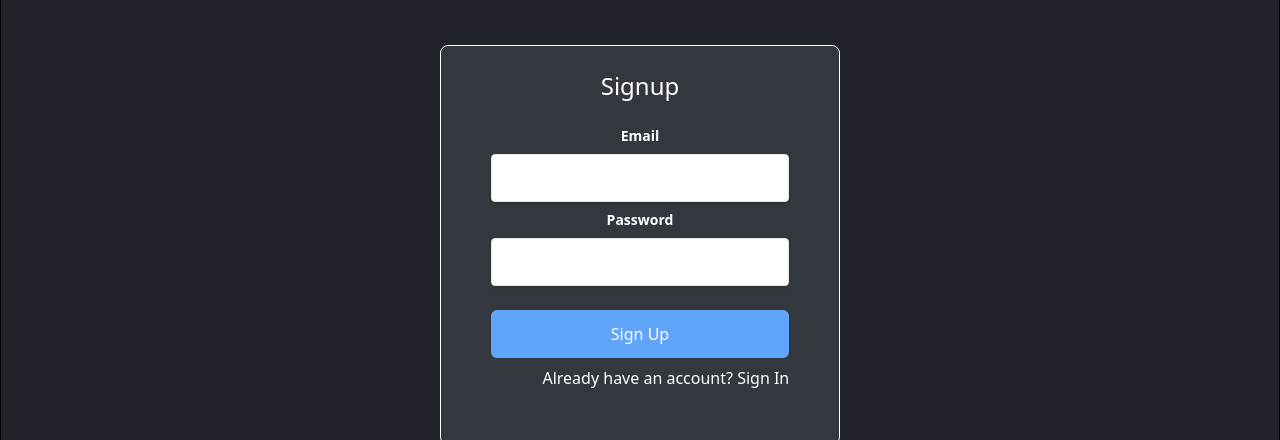
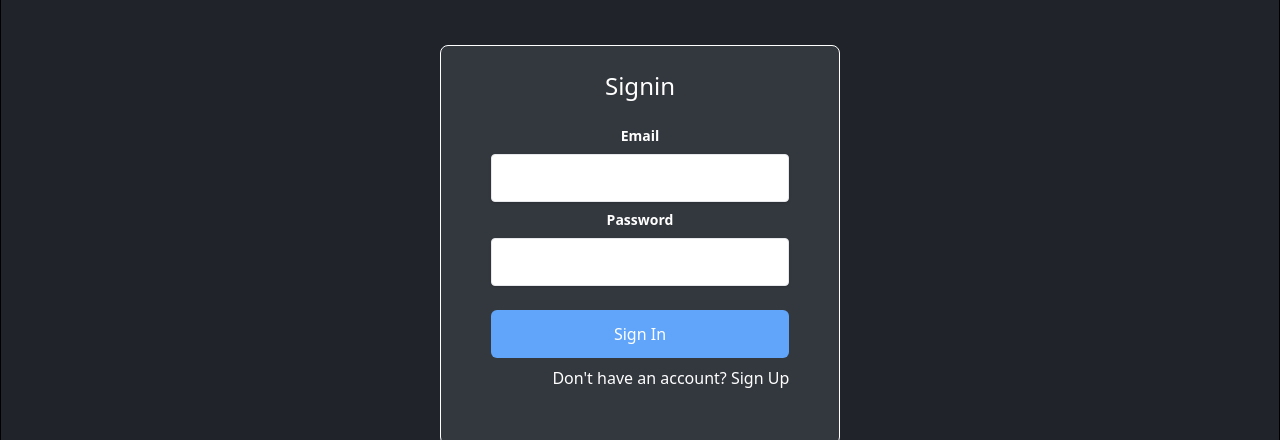
Before and after one commit to krisf451/phoenix-capital-assesment, a React (Create React App) app in the folder frontend/: page /auth in a window 1280 px wide. Shown: the part 220-660 px from the top of the page. Built offline with nearby package versions, Linux system fonts and the light colour scheme.

Commit message:
feat: private routes added, only logged in users can see owner/holding data or the home page

```diff
--- a/frontend/src/App.js
+++ b/frontend/src/App.js
@@ -1,11 +1,18 @@
 import React from "react";
 import { Toaster } from "react-hot-toast";
-import { Routes, Route } from "react-router-dom";
+import { Routes, Route, Navigate } from "react-router-dom";
 import { useStateContext } from "./context/StateContext";
-import { Navbar, Home, Auth, Owners, LandHoldings } from "./components";
+import {
+  Navbar,
+  Home,
+  Auth,
+  Owners,
+  LandHoldings,
+  PrivateRoute,
+} from "./components";
 
 const App = () => {
-  const { mode } = useStateContext();
+  const { mode, authData } = useStateContext();
   return (
     <div
       className={`min-h-screen max-w-7xl mx-auto w-full border border-black ${
@@ -15,10 +22,16 @@ const App = () => {
       <Toaster />
       <Navbar />
       <Routes>
-        <Route path="/" element={<Home />} />
-        <Route path="/auth" element={<Auth />} />
-        <Route path="/landHoldings" element={<LandHoldings />} />
-        <Route path="/owners" element={<Owners />} />
+        <Route path="/" element={<PrivateRoute component={Home} />} />
+        <Route
+          path="/auth"
+          element={authData === null ? <Auth /> : <Navigate to="/" replace />}
+        />
+        <Route
+          path="/landHoldings"
+          element={<PrivateRoute component={LandHoldings} />}
+        />
+        <Route path="/owners" element={<PrivateRoute component={Owners} />} />
       </Routes>
     </div>
   );
--- a/frontend/src/components/Auth.js
+++ b/frontend/src/components/Auth.js
@@ -1,11 +1,13 @@
 import React, { useState } from "react";
 import { signin, signup } from "../api";
 import { useStateContext } from "../context/StateContext";
+import { useNavigate } from "react-router-dom";
 import buttonSpinner from "../assets/button-spinner.svg";
 
 const Auth = () => {
-  const { isLoading, setIsLoading } = useStateContext();
-  const [hasAccount, setHasAccount] = useState(false);
+  const { isLoading, setIsLoading, setAuthData } = useStateContext();
+  const navigate = useNavigate();
+  const [hasAccount, setHasAccount] = useState(true);
   const [formValues, setFormValues] = useState({
     email: "",
     password: "",
@@ -14,14 +16,26 @@ const Auth = () => {
 
   const handleSubmit = (e) => {
     e.preventDefault();
+    setIsLoading(true);
+    localStorage.removeItem("user");
 
     if (hasAccount) {
       signin(formValues)
-        .then((res) => console.log(res))
+        .then((res) => {
+          localStorage.setItem("user", JSON.stringify(res?.data));
+          setAuthData(JSON.parse(localStorage.getItem("user")));
+          navigate("/");
+          setIsLoading(false);
+        })
         .catch((e) => console.log(e));
     } else {
       signup(formValues)
-        .then((res) => console.log(res))
+        .then((res) => {
+          localStorage.setItem("user", JSON.stringify(res?.data));
+          setAuthData(JSON.parse(localStorage.getItem("user")));
+          navigate("/");
+          setIsLoading(false);
+        })
         .catch((e) => console.log(e));
     }
     clear();
@@ -56,6 +70,7 @@ const Auth = () => {
           <input
             type="email"
             name="email"
+            required
             className="h-12 shadow appearance-none border rounded w-3/4 text-gray-700 mb-2 leading-tight focus:outline-none pl-4"
             value={email}
             onChange={handleChange}
@@ -66,6 +81,7 @@ const Auth = () => {
           <input
             type="password"
             name="password"
+            required
             className="h-12 shadow appearance-none border rounded w-3/4 text-gray-700 mb-2 leading-tight focus:outline-none pl-4"
             value={password}
             onChange={handleChange}
--- a/frontend/src/components/Navbar.js
+++ b/frontend/src/components/Navbar.js
@@ -4,7 +4,11 @@ import { HiOutlineLightBulb, HiMoon } from "react-icons/hi";
 import { Link } from "react-router-dom";
 
 const Navbar = () => {
-  const { mode, setMode } = useStateContext();
+  const { mode, setMode, authData, setAuthData } = useStateContext();
+  const logout = () => {
+    localStorage.clear();
+    setAuthData(null);
+  };
   return (
     <div className="dark:bg-black bg-gray-200 h-16 w-full flex justify-between items-center">
       {/* Logo */}
@@ -37,12 +41,22 @@ const Navbar = () => {
         >
           Owners
         </Link>
+        {authData === null ? (
           <Link
             to="/auth"
             className="uppercase dark:text-white transform duration-300 ease-in-out text-gray-500 hover:text-gray-700 hover:dark:text-gray-400"
           >
             Login
           </Link>
+        ) : (
+          <Link
+            onClick={logout}
+            to="/auth"
+            className="uppercase dark:text-white transform duration-300 ease-in-out text-gray-500 hover:text-gray-700 hover:dark:text-gray-400"
+          >
+            Logout
+          </Link>
+        )}
       </div>
       {/* Theme Stuff */}
       <div
--- /dev/null
+++ b/frontend/src/components/PrivateRoute.js
@@ -0,0 +1,13 @@
+import React from "react";
+import { Navigate } from "react-router-dom";
+
+const PrivateRoute = ({ component: Component }) => {
+  const user = JSON.parse(localStorage.getItem("user"));
+  if (user?.token) {
+    return <Component />;
+  } else {
+    return <Navigate to="/auth" />;
+  }
+};
+
+export default PrivateRoute;
--- a/frontend/src/components/index.js
+++ b/frontend/src/components/index.js
@@ -3,3 +3,4 @@ export { default as Home } from "./Home";
 export { default as Auth } from "./Auth";
 export { default as LandHoldings } from "./LandHoldings";
 export { default as Owners } from "./Owners";
+export { default as PrivateRoute } from "./PrivateRoute";
--- a/frontend/src/context/StateContext.js
+++ b/frontend/src/context/StateContext.js
@@ -1,9 +1,9 @@
 import React, { createContext, useState, useContext } from "react";
 
 const Context = createContext();
+let user = JSON.parse(localStorage.getItem("user"));
 
 export const StateContext = ({ children }) => {
-  let user = JSON.parse(localStorage.getItem("user"));
   const [mode, setMode] = useState("Dark");
   const [authData, setAuthData] = useState(user ? user : null);
   const [isLoading, setIsLoading] = useState(false);
```
Lines whose indentation alone changed are shown as unchanged.
